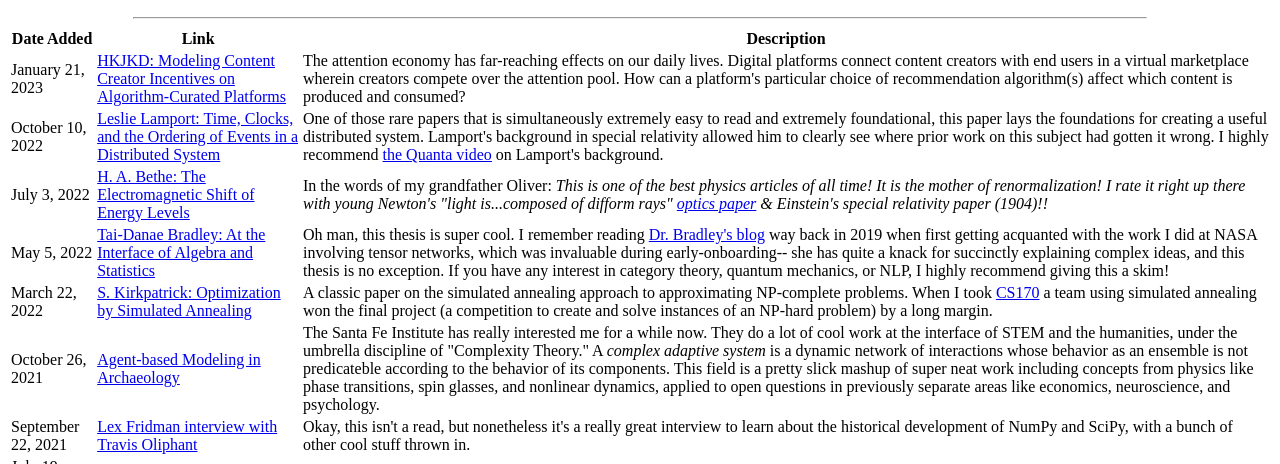
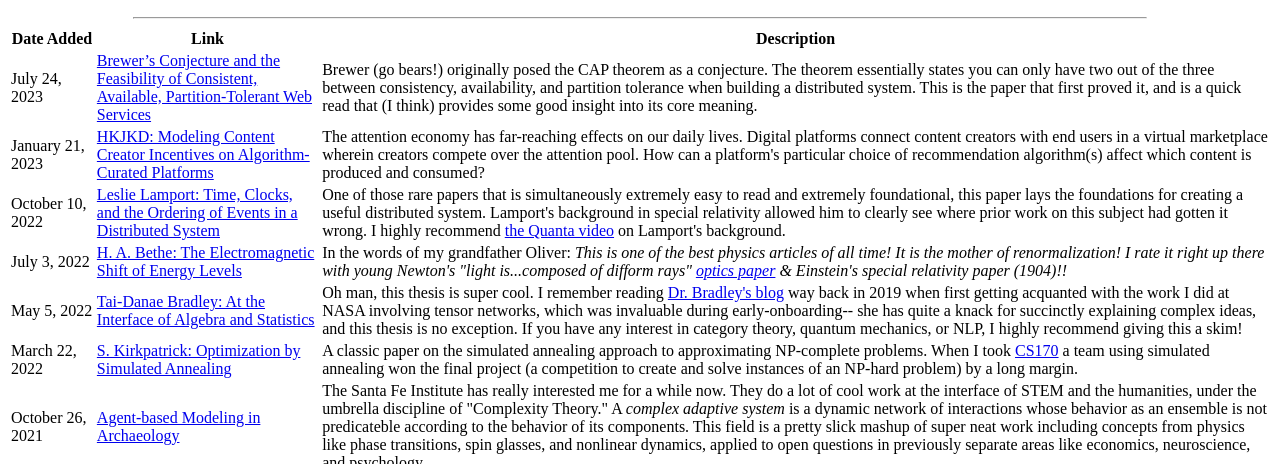
Before and after one commit to gl3nnleblanc/gl3nnleblanc.github.io, a website with bundled scripts: page blog.html in a window 1280 px wide. Shown: the part 330-794 px from the top of the page. Built offline with nearby package versions, Linux system fonts and the light colour scheme.

Commit message:
Add CAP proof paper

```diff
--- a/blog.html
+++ b/blog.html
@@ -26,6 +26,11 @@
         <th>Date Added</th>
         <th>Link</th>
         <th>Description</th>
+      </tr>
+      <tr>
+        <td>July 24, 2023</td>
+        <td><a href="https://www.comp.nus.edu.sg/~gilbert/pubs/BrewersConjecture-SigAct.pdf"</a>Brewer’s Conjecture and the Feasibility of Consistent, Available, Partition-Tolerant Web Services</a></td>
+	<td>Brewer (go bears!) originally posed the CAP theorem as a conjecture. The theorem essentially states you can only have two out of the three between consistency, availability, and partition tolerance when building a distributed system. This is the paper that first proved it, and is a quick read that (I think) provides some good insight into its core meaning.
       </tr>
       <tr>
         <td>January 21, 2023</td>
```
